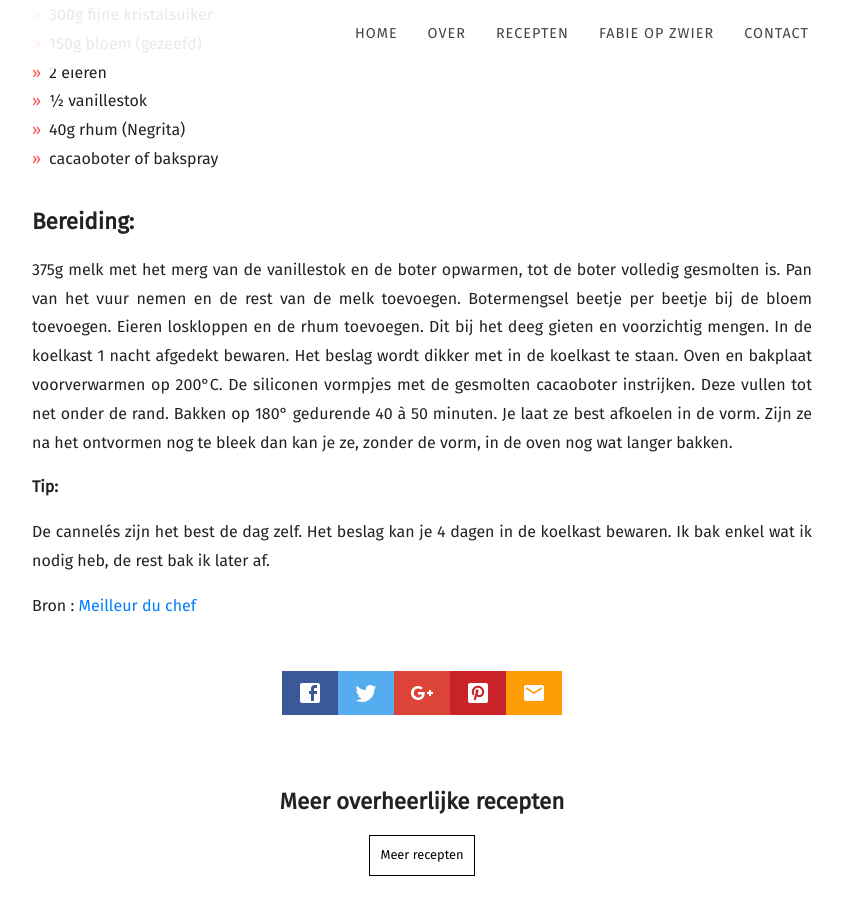
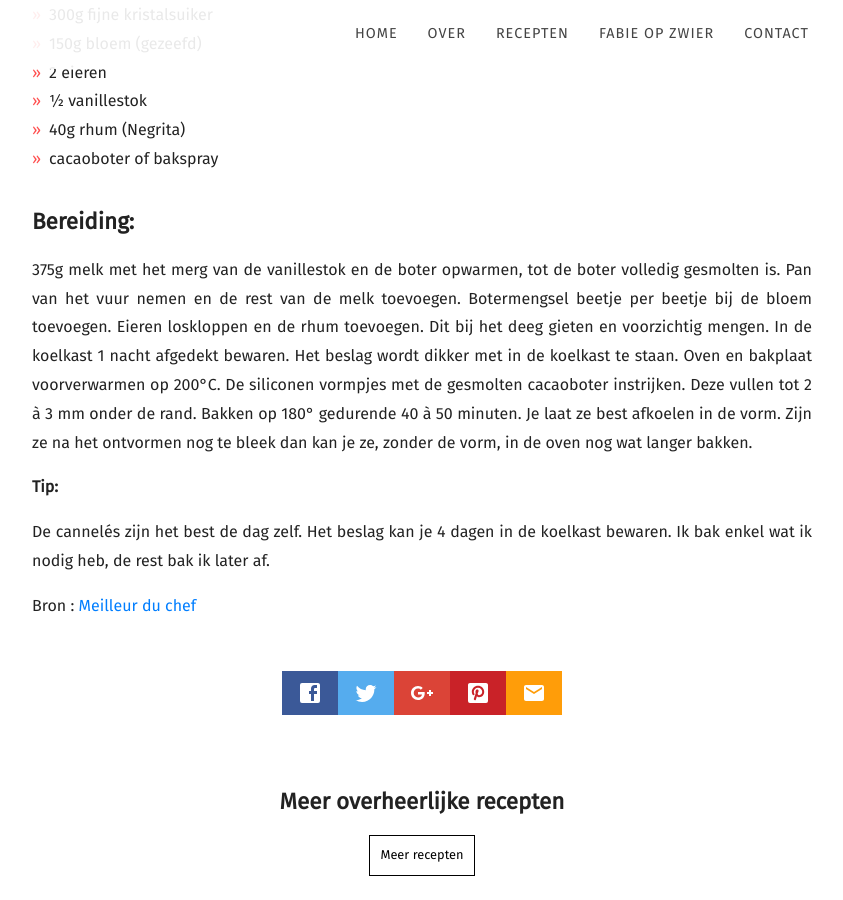
Before and after one commit to fabilicious/fabilicious.github.io, a Jekyll site: the page built from recipes/_posts/2019-12-30-Cannelés_Bordelais.md, in a window 1280 px wide and 900 px high, scrolled down 1290 px. Shown: the whole window, without its empty margins (58-901 px from the left). Built offline with Jekyll 4.4.1, drawn with Linux system fonts in a browser that asks for light colours; nearby versions of some CDN libraries; some web fonts are replaced.

Commit message:
Update 2019-12-30-Cannelés_Bordelais.md

```diff
--- a/recipes/_posts/2019-12-30-Cannelés_Bordelais.md
+++ b/recipes/_posts/2019-12-30-Cannelés_Bordelais.md
@@ -34,7 +34,7 @@ Botermengsel  beetje per beetje bij de bloem toevoegen.
 Eieren loskloppen en de rhum toevoegen. Dit bij het deeg gieten en voorzichtig mengen.
 In de koelkast 1 nacht afgedekt bewaren. Het beslag wordt dikker met in de koelkast te staan.
 Oven en bakplaat voorverwarmen op 200°C.
-De siliconen vormpjes met de gesmolten cacaoboter instrijken. Deze vullen tot net onder de rand. Bakken op 180° gedurende 40 à 50 minuten.
+De siliconen vormpjes met de gesmolten cacaoboter instrijken. Deze vullen tot 2 à 3 mm onder de rand. Bakken op 180° gedurende 40 à 50 minuten.
 Je laat ze best afkoelen in de vorm.
 Zijn ze na het ontvormen nog te bleek dan kan je ze, zonder de vorm, in de oven nog wat langer bakken.
 
```
